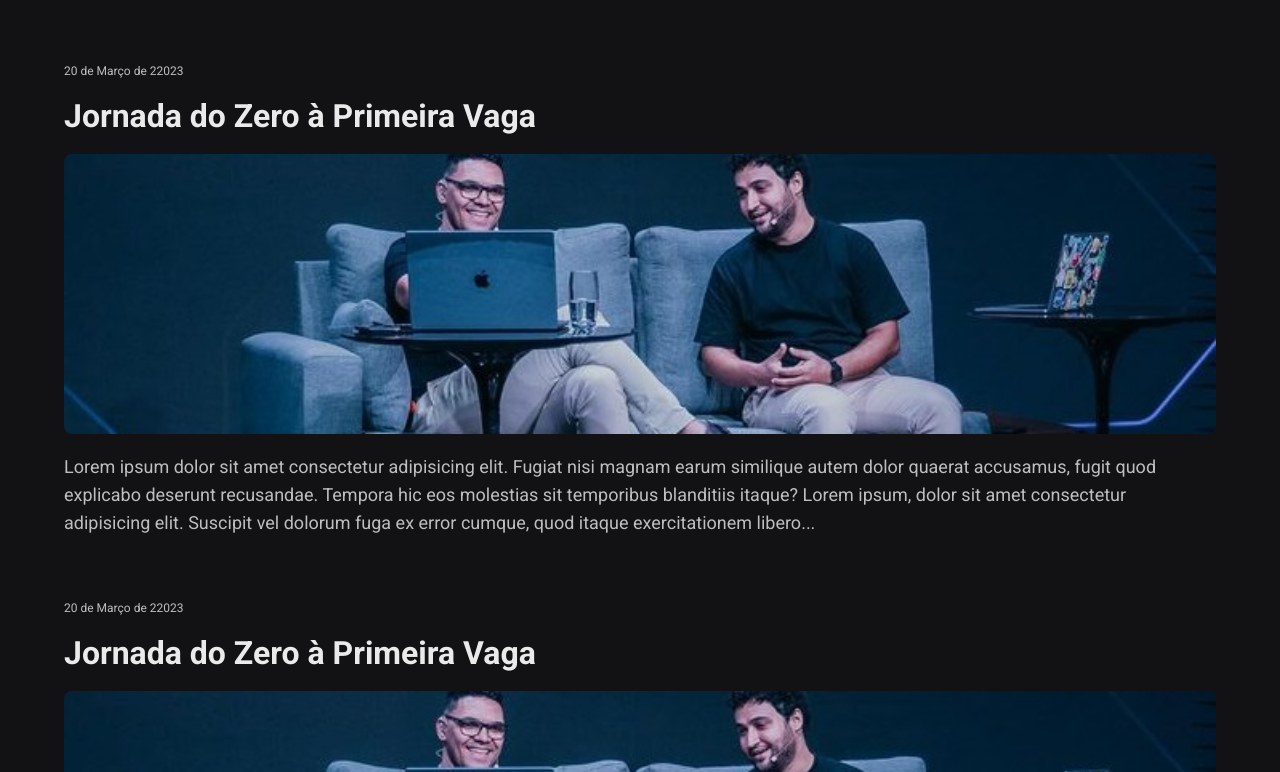
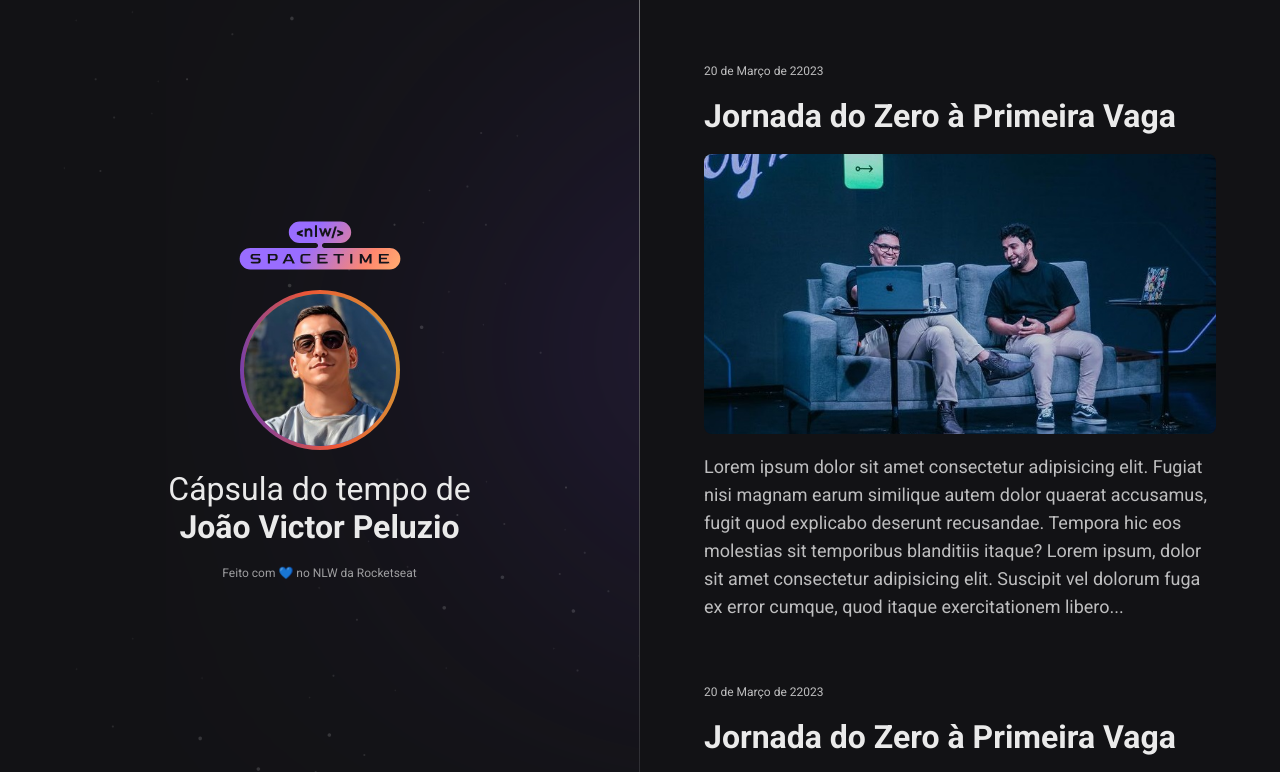
Before and after one commit to JoaoPeluzio/NLW, a plain HTML site: page index.html in a window 1280 px wide. Shown: the top 772 px of the page. Drawn offline with Linux system fonts and the light colour scheme.

Commit message:
Atualização de evento NLW

```diff
--- a/index.html
+++ b/index.html
@@ -16,6 +16,18 @@
 
 </head>
 <body>
+
+  <aside>
+    <img src="./assets/logo.svg" alt="logo NLW SpaceTime">
+    <img src="./assets/joao.jpg" alt="foto do Joao">
+
+    <p>
+      Cápsula do tempo de <br> <strong>João Victor Peluzio</strong>
+    </p>
+
+    <span>Feito com 💙 no NLW da Rocketseat</span>
+  </aside>
+
   <nav>
     <a href="https://www.youtube.com/watch?v=fbzUo-uQUeY&list=PL85ITvJ7FLoikzypZV7Vr5nzZsaxLJHnW" target="_blank" class="memory">
       <small>20 de Março de 22023</small>
--- a/style.css
+++ b/style.css
@@ -6,6 +6,11 @@
 
 
 body{
+  display: grid;
+  grid-template-areas: "profile timeline";
+  grid-template-columns: 1fr 1fr;
+  grid-template-rows: 100vh;
+
   background-color: #121215;
   color: #EAEAEa;
   font-family: 'Roboto', sans-serif;
@@ -13,6 +18,9 @@ body{
 
 nav{
   padding: 64px;
+  grid-area: timeline;
+
+  overflow-y: scroll;
 }
 
 .memory{
@@ -46,3 +54,41 @@ nav{
   color: #BEBEBF;
   line-height: 28px;
 }
+
+aside{
+  grid-area: profile;
+
+  display: flex;
+  flex-direction: column;
+  align-items: center;
+  justify-content: center;
+  gap: 20px;
+
+  border-right: 1px solid;
+  border-image: linear-gradient(#727275, #2c2c31) 1;
+
+  background-image: url(./assets/background.svg);
+  background-position: top-right;
+  background-size: 100%;
+
+}
+
+aside img:nth-child(2){
+  width: 160px;
+  height: 160px;
+  border-radius: 50%;
+
+  border: 4px solid transparent;
+  background: linear-gradient(#d39e33, #ed5636, #633bbc) padding-box,
+  linear-gradient(260deg, #d39e33, #ed5636, #633bbc) border-box;
+}
+
+aside p{
+  font-size: 32px;
+  text-align: center;
+}
+
+aside span{
+  font-size: 12px;
+  color: #9e9ea0;
+}
```
Also changed, not shown: assets/background.svg (added), assets/heart.gif (added), assets/joao.jpg (added), assets/logo.svg (added).
